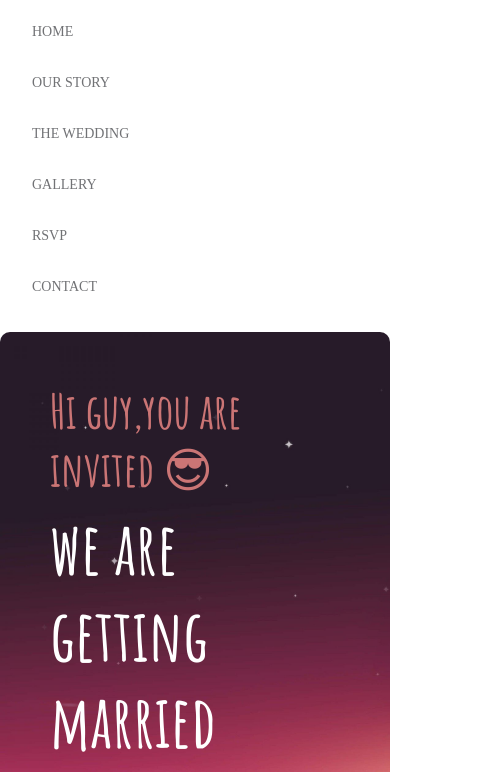
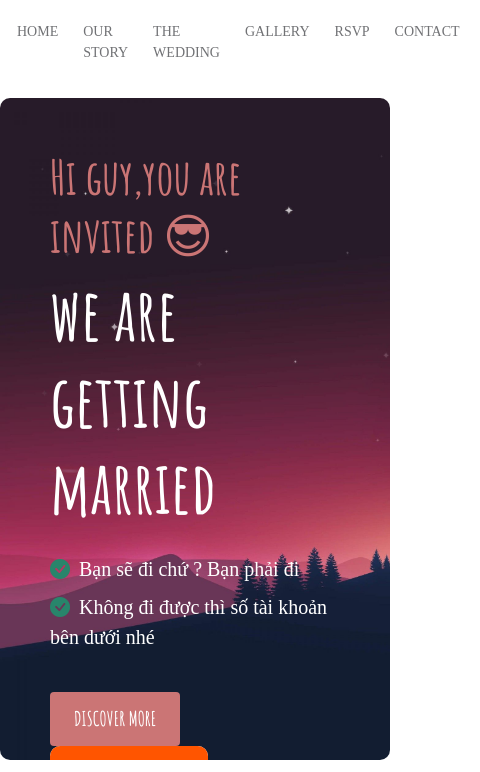
Before and after one commit to sangvu1303/wedding-Invitation, a plain HTML site: page index.html in a window 390 px wide. Shown: the part 72-844 px from the top of the page, 480 px wide, since content can reach past the window. Drawn offline with Linux system fonts and the light colour scheme; a web font is replaced by a local one.

Commit message:
Update style.css

```diff
--- a/style.css
+++ b/style.css
@@ -329,6 +329,16 @@ b,strong{
     top: 8px;
 }
 
+@media screen and (max-width: 600px){
+    .navbar-nav{
+        display: flex;
+        flex-direction: row;
+    }
+    .navbar-expand-lg .navbar-nav .nav-link{
+        margin-left: 5px;
+    }
+}
+
 .hero-container{
     background-color: #d9d8d6;
     background-image: url('images/p1.jpg');
```
